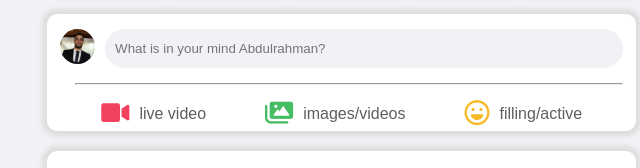
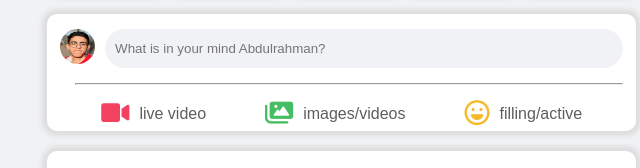
Before and after one commit to Mahmoud-Elkhateeb/Facebook-clone-elkhateeb, a plain HTML site: page index.html in a window 1280 px wide. Shown: the part 282-450 px from the top of the page, 316-956 px from the left. Drawn offline with Linux system fonts and the light colour scheme.

Commit message:
Update index.html

```diff
--- a/index.html
+++ b/index.html
@@ -192,7 +192,7 @@
             <div class="mind">
 
                 <div class="mind2">
-                    <a href="#"> <img class="inmind" src="images/WhatsApp Image 2021-09-01 at 9.26.28 AM.jpeg" alt="hob"></a>
+                    <a href="#"> <img class="inmind" src="images/صورتي.jpg" alt="hob"></a>
                     <input type="text" placeholder="What is in your mind Abdulrahman?">
                 </div>
 
```
